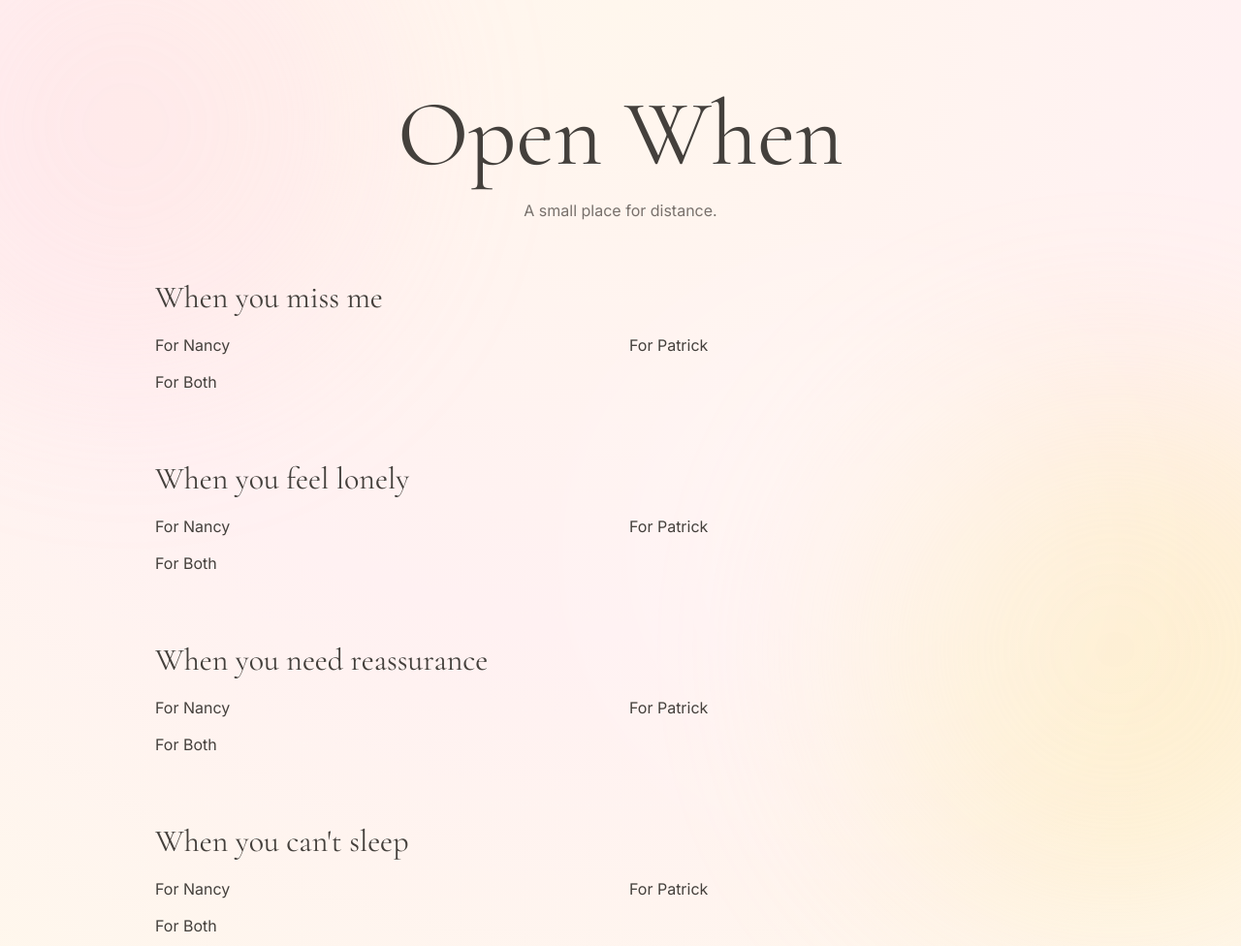
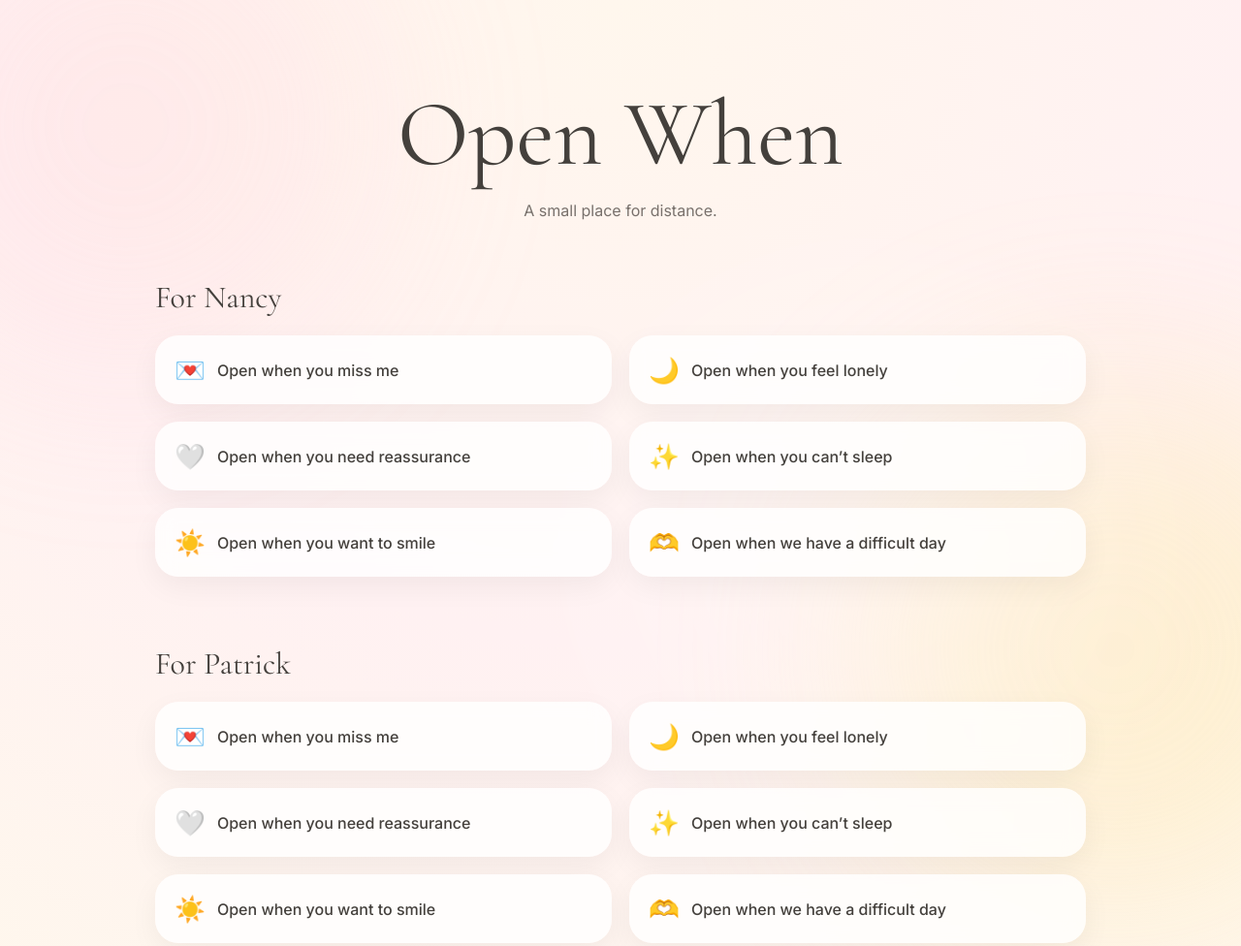
Before and after one commit to Paddee89/Letters-of-closeness, a plain HTML site: page index.html in a window 1280 px wide. Shown: the top 976 px of the page at 97% size. Drawn offline with nearby package versions, Linux system fonts and the light colour scheme.

Commit message:
Update index.html

```diff
--- a/index.html
+++ b/index.html
@@ -48,7 +48,7 @@ body {
   50% { opacity:0.3; transform:scale(1.08); }
 }
 
-/* LAYOUT (UNCHANGED) */
+/* LAYOUT */
 .container {
   position:relative;
   z-index:2;
@@ -102,6 +102,7 @@ h1 {
   border-radius:24px;
   padding:20px;
   box-shadow:0 10px 30px rgba(0,0,0,0.05);
+  cursor:pointer;
 }
 
 summary {
@@ -124,7 +125,7 @@ summary::-webkit-details-marker { display:none; }
 
 .title { font-weight:500; }
 
-/* ❌ open-gently removed (only change) */
+/* ❌ removed open-gently */
 
 .content {
   margin-top:15px;
@@ -164,17 +165,35 @@ summary::-webkit-details-marker { display:none; }
   box-shadow:0 5px 15px rgba(0,0,0,0.05);
 }
 
-/* FOOTER (UNCHANGED) */
+/* FOOTER */
 .footer {
   text-align:center;
   margin-top:80px;
   color:#aaa;
 }
 
-/* MOBILE */
-@media(max-width:768px){
-  .container { padding:60px 15px; }
+/* OVERLAY */
+.overlay {
+  position:fixed;
+  inset:0;
+  background:rgba(255,255,255,0.95);
+  display:flex;
+  flex-direction:column;
+  justify-content:center;
+  align-items:center;
+  z-index:999;
+  gap:20px;
 }
+
+.overlay button {
+  padding:12px 20px;
+  border-radius:999px;
+  border:none;
+  background:#fff;
+  box-shadow:0 5px 15px rgba(0,0,0,0.1);
+  cursor:pointer;
+}
+
 </style>
 </head>
 
@@ -196,101 +215,128 @@ summary::-webkit-details-marker { display:none; }
     <div class="subtitle">A small place for distance.</div>
   </div>
 
-  <div id="themes"></div>
+  <div class="category-block">
+    <div class="category-title">For Nancy</div>
+    <div class="letters" id="nancy"></div>
+  </div>
+
+  <div class="category-block">
+    <div class="category-title">For Patrick</div>
+    <div class="letters" id="patrick"></div>
+  </div>
+
+  <div class="category-block">
+    <div class="category-title">For Both</div>
+    <div class="letters" id="both"></div>
+  </div>
+
+  <div class="footer">
+    Austria ↔ Costa Rica ✨
+  </div>
 
 </div>
 
 <script>
 
 const data = {
-  missme: {
-    nancy:['missme1.jpeg','missme2.jpeg'],
-    patrick:['nanmissme1.jpeg','nanmissme2.jpeg'],
-    both:['bothmissme1.jpeg','bothmissme2.jpeg']
-  },
-  lonely: {
-    nancy:['lonely1.jpeg','lonely2.jpeg'],
-    patrick:['nanlonely1.jpeg','nanlonely2.jpeg'],
-    both:['bothlonely1.jpeg','bothlonely2.jpeg']
-  },
-  reassure: {
-    nancy:['reassure1.jpeg','reassure2.jpeg'],
-    patrick:['nanreassure1.jpeg','nanreassure2.jpeg'],
-    both:['bothreassure1.jpeg','bothreassure2.jpeg']
-  },
-  sleep: {
-    nancy:['sleep1.jpeg','sleep2.jpeg'],
-    patrick:['nansleep1.jpeg','nansleep2.jpeg'],
-    both:['bothsleep1.jpeg','bothsleep2.jpeg']
-  },
-  smile: {
-    nancy:['smile1.jpeg','smile2.jpeg'],
-    patrick:['nansmile1.jpeg','nansmile2.jpeg'],
-    both:['bothsmile1.jpeg','bothsmile2.jpeg']
-  },
-  difficult: {
-    nancy:['difficult1.jpeg','difficult2.jpeg'],
-    patrick:['nandifficult1.jpeg','nandifficult2.jpeg'],
-    both:['bothdifficult1.jpeg','bothdifficult2.jpeg']
-  }
+  nancy: [
+    {title:'Open when you miss me', emoji:'💌', key:'missme'},
+    {title:'Open when you feel lonely', emoji:'🌙', key:'lonely'},
+    {title:'Open when you need reassurance', emoji:'🤍', key:'reassure'},
+    {title:'Open when you can’t sleep', emoji:'✨', key:'sleep'},
+    {title:'Open when you want to smile', emoji:'☀️', key:'smile'},
+    {title:'Open when we have a difficult day', emoji:'🫶', key:'difficult'}
+  ],
+  patrick: [
+    {title:'Open when you miss me', emoji:'💌', key:'missme'},
+    {title:'Open when you feel lonely', emoji:'🌙', key:'lonely'},
+    {title:'Open when you need reassurance', emoji:'🤍', key:'reassure'},
+    {title:'Open when you can’t sleep', emoji:'✨', key:'sleep'},
+    {title:'Open when you want to smile', emoji:'☀️', key:'smile'},
+    {title:'Open when we have a difficult day', emoji:'🫶', key:'difficult'}
+  ],
+  both: [
+    {title:'Open when you miss me', emoji:'💌', key:'missme'},
+    {title:'Open when you feel lonely', emoji:'🌙', key:'lonely'},
+    {title:'Open when you need reassurance', emoji:'🤍', key:'reassure'},
+    {title:'Open when you can’t sleep', emoji:'✨', key:'sleep'},
+    {title:'Open when you want to smile', emoji:'☀️', key:'smile'},
+    {title:'Open when we have a difficult day', emoji:'🫶', key:'difficult'}
+  ]
 };
 
-const labels = {
-  missme:"When you miss me",
-  lonely:"When you feel lonely",
-  reassure:"When you need reassurance",
-  sleep:"When you can't sleep",
-  smile:"When you want to smile",
-  difficult:"When we have a difficult day"
-};
+function fileMap(person, key){
+  if(person === "nancy") return `${key}1.jpeg`;
+  if(person === "patrick") return `nan${key}1.jpeg`;
+  return `both${key}1.jpeg`;
+}
 
-const container = document.getElementById("themes");
+function render(id, list){
 
-/* ONLY CHANGE: SUBCATEGORY SELECTOR */
-Object.keys(data).forEach(theme=>{
+  const container = document.getElementById(id);
 
-  const block = document.createElement("div");
-  block.className="category-block";
+  list.forEach((l,i)=>{
 
-  block.innerHTML = `
-    <div class="category-title">${labels[theme]}</div>
-    <div class="letters" id="box-${theme}">
-      <div data-person="nancy">For Nancy</div>
-      <div data-person="patrick">For Patrick</div>
-      <div data-person="both">For Both</div>
-    </div>
+    const el=document.createElement('details');
+    el.className='letter';
+
+    el.innerHTML=`
+      <summary>
+        <div class="summary-left">
+          <div class="emoji">${l.emoji}</div>
+          <div class="title">${l.title}</div>
+        </div>
+      </summary>
+
+      <div class="content" id="content-${id}-${i}"></div>
+    `;
+
+    container.appendChild(el);
+
+    el.addEventListener("click", (e)=>{
+      if(el.open && !el.dataset.loaded){
+
+        showOverlay(id, i, l.key, l.title);
+        el.dataset.loaded = "1";
+      }
+    });
+
+  });
+}
+
+/* SUBCATEGORY OVERLAY */
+function showOverlay(person, index, key, title){
+
+  const overlay = document.createElement("div");
+  overlay.className = "overlay";
+
+  overlay.innerHTML = `
+    <h2>${title}</h2>
+    <button onclick="openImages('${person}','${key}','nancy')">For Nancy</button>
+    <button onclick="openImages('${person}','${key}','patrick')">For Patrick</button>
+    <button onclick="openImages('${person}','${key}','both')">For Both</button>
+    <button onclick="this.parentElement.remove()">Close</button>
   `;
 
-  container.appendChild(block);
-
-  block.querySelectorAll("[data-person]").forEach(el=>{
-    el.onclick=()=>open(theme, el.dataset.person);
-  });
-
-});
-
-function open(theme, person){
-
-  const files = data[theme][person];
-
-  document.body.innerHTML = `
-  <div class="container">
-    <h2 onclick="location.reload()" style="cursor:pointer;">← Back</h2>
-    <div id="view"></div>
-  </div>`;
-
-  const view = document.getElementById("view");
-
-  files.forEach(img=>{
-    const el=document.createElement("div");
-    el.className="letter";
-    el.innerHTML=`<img class="letter-image" src="${img}">`;
-    view.appendChild(el);
-  });
-
+  document.body.appendChild(overlay);
 }
 
-/* PARALLAX (UNCHANGED) */
+/* LOAD IMAGES */
+function openImages(_, key, person){
+
+  document.querySelectorAll(".overlay").forEach(o=>o.remove());
+
+  const img = fileMap(person, key);
+
+  alert("Loading: " + img + " (add second image logic if needed)");
+}
+
+/* RENDER */
+render('nancy',data.nancy);
+render('patrick',data.patrick);
+render('both',data.both);
+
+/* PARALLAX */
 document.addEventListener('mousemove',(e)=>{
   const x=(e.clientX/window.innerWidth-0.5)*20;
   const y=(e.clientY/window.innerHeight-0.5)*20;
```
